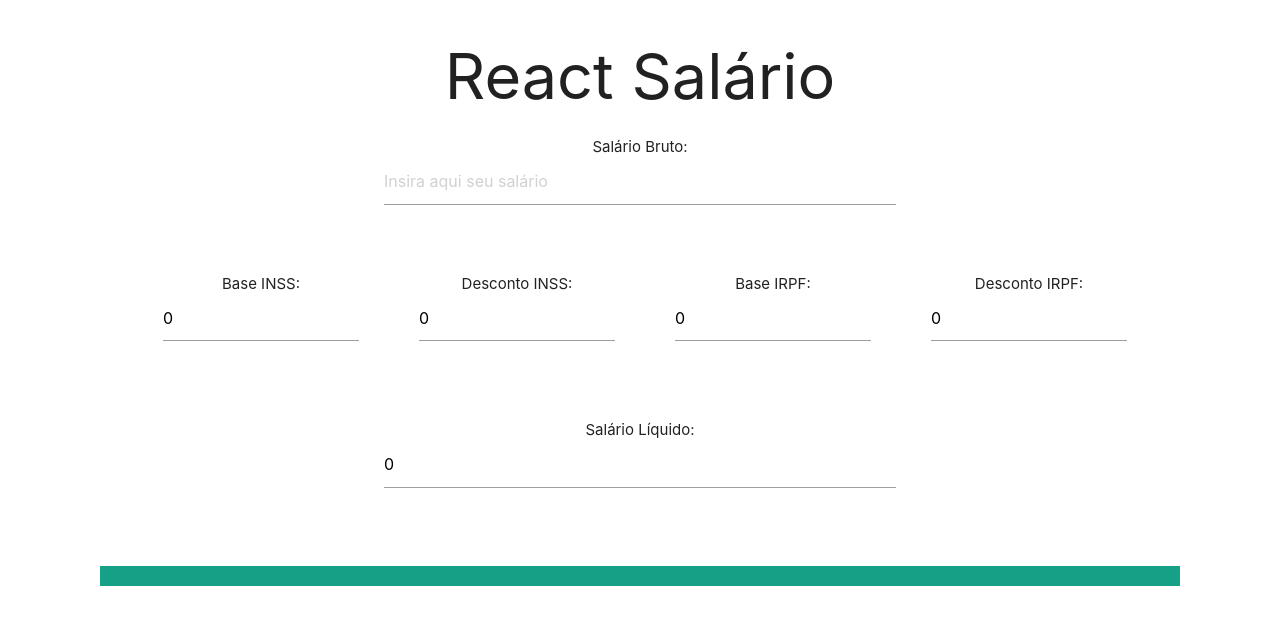
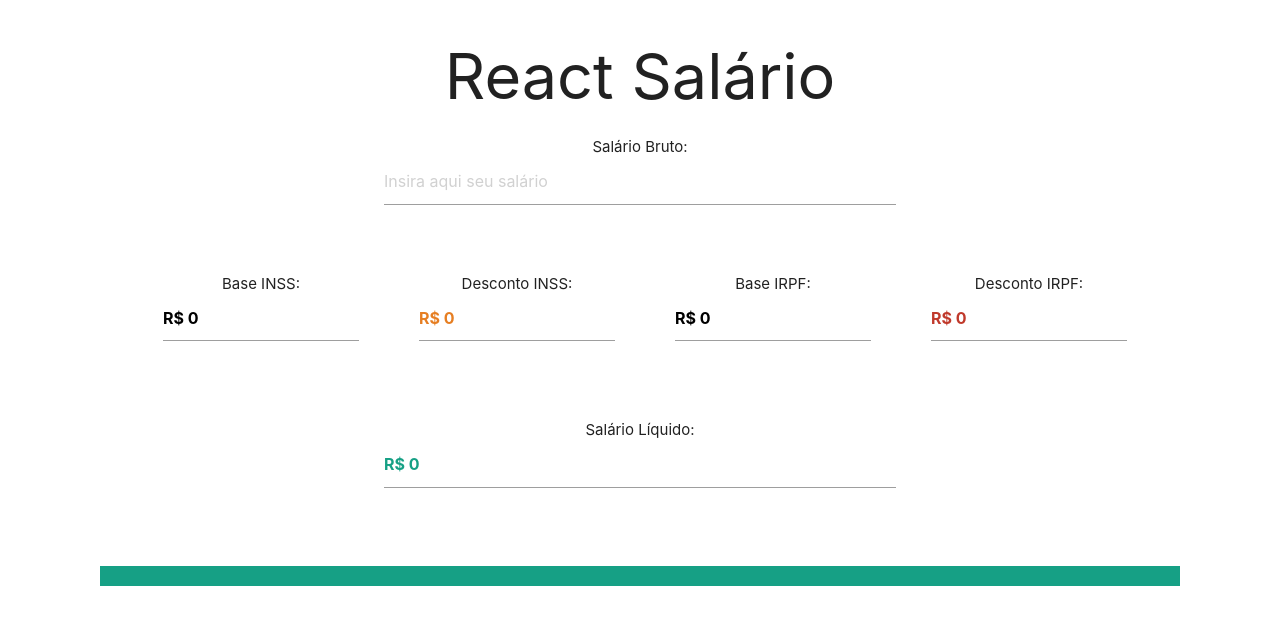
Before and after one commit to williancozzi/react-salario, a React (Create React App) app: page / in a window 1280 px wide. Shown: the top 624 px of the page. Built offline with nearby package versions, Linux system fonts and the light colour scheme.

Commit message:
fix(): readonly inputs fixed

```diff
--- a/src/App.js
+++ b/src/App.js
@@ -62,12 +62,24 @@ export default class App extends Component {
 
         <div style={styles.salary}>
           <div style={styles.readInput}>
-            <InputReadOnly value={baseINSS} title={"Base INSS:"} />
-            <InputReadOnly value={discountINSS} title={"Desconto INSS:"} />
-            <InputReadOnly value={baseIRPF} title={"Base IRPF:"} />
-            <InputReadOnly value={discountIRPF} title={"Desconto IRPF:"} />
+            <InputReadOnly value={`R$ ${baseINSS}`} title={"Base INSS:"} />
+            <InputReadOnly
+              color={"#e67e22"}
+              value={`R$ ${discountINSS}`}
+              title={"Desconto INSS:"}
+            />
+            <InputReadOnly value={`R$ ${baseIRPF}`} title={"Base IRPF:"} />
+            <InputReadOnly
+              color={"#c0392b"}
+              value={`R$ ${discountIRPF}`}
+              title={"Desconto IRPF:"}
+            />
           </div>
-          <InputReadOnly value={netSalary} title={"Salário Líquido:"} />
+          <InputReadOnly
+            color={"#16a085"}
+            value={`R$ ${netSalary}`}
+            title={"Salário Líquido:"}
+          />
         </div>
 
         <div style={styles.bars}>
--- a/src/components/input-readonly/InputReadOnly.js
+++ b/src/components/input-readonly/InputReadOnly.js
@@ -3,12 +3,17 @@ import css from "./input.module.css";
 
 export default class InputReadOnly extends Component {
   render() {
-    const { title, value } = this.props;
+    const { title, value, color } = this.props;
 
     return (
       <div className={css.flexRow}>
         <span>{title}</span>
-        <input readOnly value={value} type="number"></input>
+        <input
+          readOnly
+          value={value}
+          style={{ color: color, fontWeight: "bold" }}
+          type="tel"
+        ></input>
       </div>
     );
   }
```
